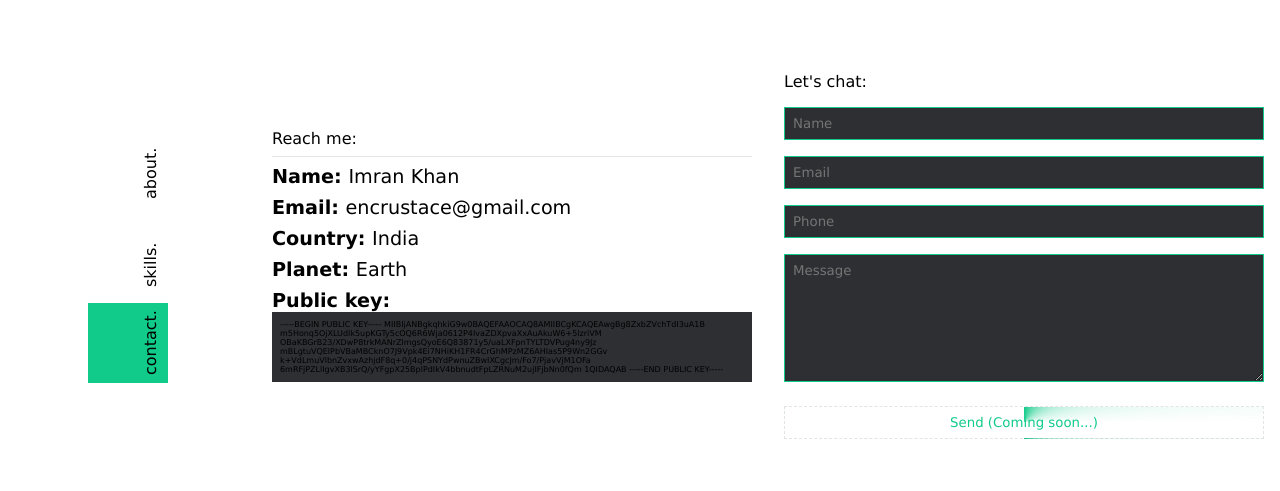
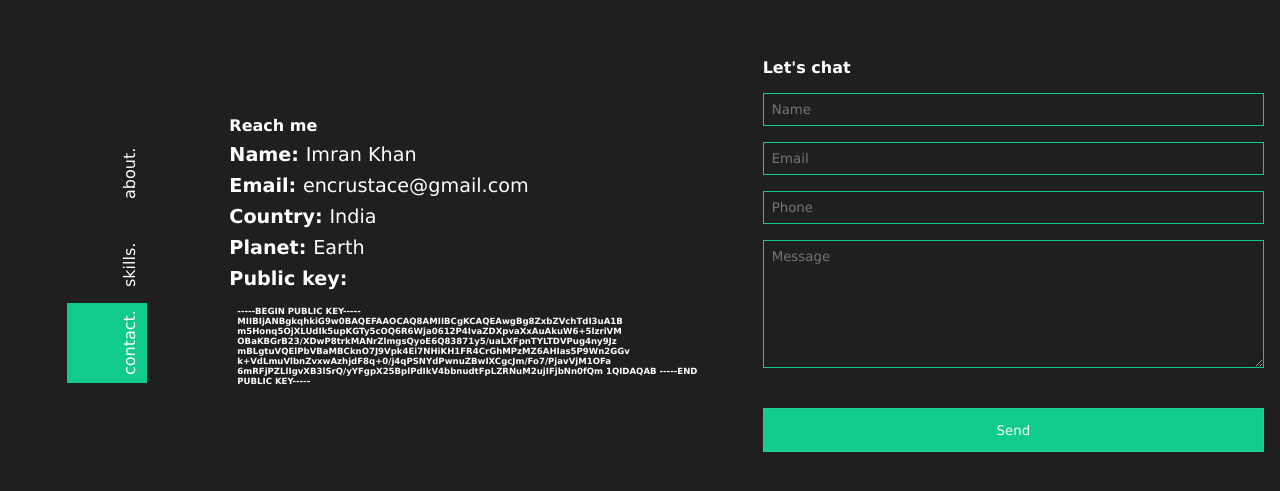
Before and after one commit to encrustace/portfolio, a Next.js app: page /contact in a window 1280 px wide. Shown: the part 145-636 px from the top of the page. Built offline with nearby package versions, Linux system fonts and the light colour scheme.

Commit message:
Updated contact page

```diff
--- a/package.json
+++ b/package.json
@@ -12,6 +12,7 @@
   },
   "dependencies": {
     "next": "^14.1.3",
+    "nodemailer": "^6.9.13",
     "react": "^18.2.0",
     "react-dom": "^18.2.0"
   },
--- /dev/null
+++ b/src/app/components/loader/page.jsx
@@ -0,0 +1,6 @@
+import styles from "./page.module.css"
+export default function Loader() {
+    return (
+        <div className={styles.loaderLine}></div>
+    )
+}
--- /dev/null
+++ b/src/app/components/loader/page.module.css
@@ -0,0 +1,36 @@
+.loaderLine {
+    width: 100%;
+    height: 3px;
+    position: relative;
+    overflow: hidden;
+    background-color: #ddd;
+    z-index: 1;
+}
+
+.loaderLine:before {
+    content: "";
+    position: absolute;
+    left: -50%;
+    height: 3px;
+    width: 40%;
+    background-color: var(--highlightColor);
+    -webkit-animation: lineAnim 1s linear infinite;
+    -moz-animation: lineAnim 1s linear infinite;
+    animation: lineAnim 1s linear infinite;
+}
+
+@keyframes lineAnim {
+    0% {
+        left: -40%;
+    }
+
+    50% {
+        left: 20%;
+        width: 80%;
+    }
+
+    100% {
+        left: 100%;
+        width: 100%;
+    }
+}
--- a/src/app/components/navbar/page.module.css
+++ b/src/app/components/navbar/page.module.css
@@ -9,6 +9,7 @@
 }
 
 .link {
+  color: var(--lightButtonTextColor);
   height: 80px;
   width: 80px;
   text-decoration: none;
@@ -16,7 +17,6 @@
   align-items: flex-end;
   justify-content: flex-start;
   padding: 0.5rem;
-  color: var(--color);
   transform: rotate(-90deg);
   transition: all 0.3s ease;
   outline: none;
--- /dev/null
+++ b/src/app/components/overlay/page.jsx
@@ -0,0 +1,12 @@
+import styles from "./page.module.css";
+
+export default function Overlay({ title, message }) {
+    return (
+        <div className={styles.main}>
+            <div className={styles.content}>
+                <h4>{title}</h4>
+                {message}
+            </div>
+        </div>
+    )
+}
--- /dev/null
+++ b/src/app/components/overlay/page.module.css
@@ -0,0 +1,18 @@
+.main {
+    display: flex;
+    flex-direction: column;
+    align-items: center;
+    justify-content: center;
+    height: 100%;
+    width: 100%;
+}
+
+.content {
+    display: flex;
+    flex-direction: column;
+    align-items: center;
+    justify-content: center;
+    background: rgba(5, 5, 5, 0.795);
+    padding: 40px;
+    gap: 1rem;
+}
--- a/src/app/contact/page.jsx
+++ b/src/app/contact/page.jsx
@@ -1,25 +1,83 @@
+"use client"
+import { useState } from "react";
 import styles from "./page.module.css";
 import { contact } from "@/utils/data";
+import Loader from "../components/loader/page";
+import sendEmail from "@/services/emailService";
+import Overlay from "../components/overlay/page";
 
 export default function ContactPage() {
+  const [name, setName] = useState("")
+  const [email, setEmail] = useState("")
+  const [phone, setPhone] = useState("")
+  const [message, setMessage] = useState("")
+  const [error, setError] = useState("");
+  const [loading, setLoading] = useState(false);
+  const [response, setResponse] = useState("");
+
+
+  function hideOverlay() {
+    setTimeout(() => {
+      setResponse("")
+    }, 5000)
+  }
+
+  async function handleEmailSend() {
+    if (name === "") {
+      setError("Name can not be empty!")
+    } else if (email === "") {
+      setError("Email can not be empty!")
+    } else if (message === "") {
+      setError("Message can not be empty!")
+    } else {
+      const resqBody = {
+        name: name,
+        email: email,
+        phone: phone,
+        message: message
+      }
+      try {
+        setLoading(true)
+        const resp = await sendEmail(resqBody)
+        setLoading(false)
+        setMessage("")
+        setResponse("Sent");
+        hideOverlay()
+      } catch (error) {
+        setError(error.message)
+        setLoading(false)
+        setResponse("Not sent, try again!")
+        hideOverlay()
+      }
+    }
+  }
+  function address(title, value) {
+    return (
+      <div className={styles.text}>{title}: <span>{value}</span></div>
+    )
+  }
   return (
     <div className={styles.main}>
-      <div className={styles.address}>
-        <p className={styles.addressHeader}>Reach me:</p>
-        <p className={styles.text}>Name: <span>{contact.name}</span></p>
-        <p className={styles.text}>Email: <span>{contact.email}</span></p>
-        <p className={styles.text}>Country: <span>{contact.country}</span></p>
-        <p className={styles.text}>Planet: <span>{contact.planet}</span></p>
-        <p className={styles.text}>Public key:<div className={styles.publicKey}><p>{contact.publikKey}</p></div></p>
+      <div className={styles.content}>
+        <div className={styles.address}>
+          <h4>Reach me</h4>
+          {address("Name", contact.name)}
+          {address("Email", contact.email)}
+          {address("Country", contact.country)}
+          {address("Planet", contact.planet)}
+          <h3 className={styles.text}>Public key:<div className={styles.publicKey}><h6>{contact.publikKey}</h6></div></h3>
+        </div>
+        <div className={styles.form}>
+          <h4>Let&apos;s chat {error}</h4>
+          <input className={styles.input} placeholder="Name" value={name} onChange={(event) => { setName(event.target.value); setError("") }} />
+          <input className={styles.input} placeholder="Email" value={email} onChange={(event) => { setEmail(event.target.value); setError("") }} />
+          <input className={styles.input} placeholder="Phone" value={phone} onChange={(event) => { setPhone(event.target.value); setError("") }} />
+          <textarea className={styles.message} placeholder="Message" value={message} onChange={(event) => { setMessage(event.target.value); setError("") }} />
+          <h5 className={styles.error}>{error}</h5>
+          <button disabled={loading} className={styles.sendBtn} onClick={() => handleEmailSend()}> {loading ? <Loader /> : "Send"}</button>
+        </div>
       </div>
-      <div className={styles.form}>
-        <p>Let&apos;s chat:</p>
-        <input className={styles.input} placeholder="Name" />
-        <input className={styles.input} placeholder="Email" />
-        <input className={styles.input} placeholder="Phone" />
-        <textarea className={styles.message} placeholder="Message" />
-        <button className={styles.sendBtn}>Send (Coming soon...)</button>
-      </div>
+      {response != "" && <div className={styles.overlay}> <Overlay title={"Email"} message={response} /></div>}
     </div>
   );
 }
--- a/src/app/contact/page.module.css
+++ b/src/app/contact/page.module.css
@@ -1,11 +1,31 @@
 .main {
   display: flex;
-  flex: 1;
+  position: relative;
+  height: 100%;
+  width: 100%;
+}
+
+.content {
+  display: flex;
+  position: absolute;
+  top: 0;
+  left: 0;
+  width: 100%;
+  height: 100%;
   flex-direction: row;
   justify-content: space-between;
   align-items: center;
   overflow-y: auto;
   overflow: auto;
+}
+
+.overlay{
+  position: absolute;
+  top: 0;
+  left: 0;
+  width: 100%;
+  height: 100%;
+  z-index: 1;
 }
 
 .address {
@@ -15,11 +35,6 @@
   flex: 1;
   padding: 1rem;
   width: 50%;
-}
-
-.addressHeader {
-  border-bottom: 1px solid var(--dividerColor);
-  padding-bottom: 0.5rem;
 }
 
 .text {
@@ -34,10 +49,11 @@
 }
 
 .publicKey {
-  background: var(--lightButtonColor);
   width: 100%;
   text-wrap: wrap;
   padding: 0.5rem;
+  margin-top: 0.5rem;
+  font-size: 0.8rem;
 }
 
 .publicKey p {
@@ -57,43 +73,51 @@
 
 .input {
   padding: 0.5rem;
-  background: var(--lightButtonColor);
+  background: inherit;
   border: 1px solid var(--highlightColor);
 }
 
 .message {
   height: 8rem;
   padding: 0.5rem;
-  background: var(--lightButtonColor);
+  background: inherit;
   border: 1px solid var(--highlightColor);
 }
 
+.error {
+  margin-top: 0.5rem;
+  color: var(--errorColor);
+}
+
 .sendBtn {
-  margin-top: 0.5rem;
   padding: 0.5rem;
-  background: conic-gradient(var(--highlightColor), transparent 90deg);
-  border: 1px dashed var(--dividerColor);
-  color: var(--highlightColor);
+  width: 100%;
+  height: 44px;
+  background: var(--highlightColor);
+  border: 1px solid var(--dividerColor);
+  color: var(--lightButtonTextColor);
   cursor: pointer;
 }
 
 .sendBtn:hover {
-  border: 1px dashed var(--highlightColor);
+  border: 1px solid;
 }
 
 
 @media (orientation: portrait) {
-  .main {
+  .content {
     padding-right: 0%;
     align-items: center;
     justify-content: center;
     flex-direction: column;
   }
-  .address{
+
+  .address {
     width: 100%;
     height: fit-content;
   }
-  .form{
+
+  .form {
     width: 100%;
     height: fit-content;
   }
--- a/src/app/globals.css
+++ b/src/app/globals.css
@@ -1,13 +1,24 @@
 :root {
-  --background: white;
-  --color: black;
+  --background: #1f1f1f;
+  --color: white;
   --lightColor: rgba(255, 255, 255, 0.50);
-  --boderColor: rgba(0, 0, 0, 0.1);
+  --highlightColor: #10CB8A;
+  --boderColor: rgba(255, 255, 255, 0.1);
   --buttonColor: #0d4531cc;
   --lightButtonColor: rgb(45, 47, 51);
   --lightButtonTextColor: white;
+  --dividerColor: rgba(255, 255, 255, 0.1);
+  --errorColor: red;
+  /* --background: white;
+  --color: black;
+  --lightColor: rgba(0, 0, 0, 0.5);
   --highlightColor: #10CB8A;
+  --boderColor: rgba(255, 255, 255, 0.1);
+  --buttonColor: #0d4531cc;
+  --lightButtonColor: rgb(45, 47, 51);
+  --lightButtonTextColor: rgb(0, 0, 0);
   --dividerColor: rgba(0, 0, 0, 0.1);
+  --errorColor: red; */
 }
 
 @media (prefers-color-scheme: dark) {
@@ -17,10 +28,11 @@
     --lightColor: rgba(255, 255, 255, 0.50);
     --highlightColor: #10CB8A;
     --boderColor: rgba(255, 255, 255, 0.1);
-    --buttonColor: #0d4531cc;;
+    --buttonColor: #0d4531cc;
     --lightButtonColor: rgb(45, 47, 51);
     --lightButtonTextColor: white;
     --dividerColor: rgba(255, 255, 255, 0.1);
+    --errorColor: red;
   }
 }
 
--- a/src/app/skills/page.module.css
+++ b/src/app/skills/page.module.css
@@ -19,6 +19,7 @@
   width: 250px;
   gap: 0.5rem;
   cursor: pointer;
+  background: var(--lightButtonColor);
 }
 .skillDiv::before {
   position: absolute;
--- /dev/null
+++ b/src/services/emailService.js
@@ -0,0 +1,83 @@
+"use server"
+import nodemailer from "nodemailer";
+
+
+export default async function sendEmail(response) {
+    try {
+        const transporter = nodemailer.createTransport({
+            service: "gmail",
+            host: "smtp.gmail.com",
+            port: 465,
+            secure: true,
+            auth: {
+                user: process.env.EMAIL,
+                pass: process.env.PASSWORD
+            }
+        })
+        const mailOptions = {
+            from: "encrustfolio@gmail.com",
+            to: "encrustace@gmail.com",
+            subject: "Message from " + response.name,
+            text: "New Message",
+            html: htmlBody(response)
+        }
+        const resp = await transporter.sendMail(mailOptions)
+        console.log('Email sent successfully!', resp);
+        return JSON.stringify(resp); // Returning info for further processing if needed
+    } catch (error) {
+        console.error('Error occurred:', error.message);
+        throw error; // Rethrow error for handling outside
+
+    }
+}
+
+function htmlBody(response) {
+    return (
+        `<!DOCTYPE html>
+        <html lang="en">
+        <head>
+            <meta charset="UTF-8">
+            <meta name="viewport" content="width=device-width, initial-scale=1.0">
+            <title>OTP Email</title>
+            <style>
+                body {
+                    font-family: Arial, sans-serif;
+                    background-color: #f2f2f2;
+                    margin: 0;
+                    padding: 0;
+                }
+                .container {
+                    max-width: 600px;
+                    margin: 20px auto;
+                    padding: 20px;
+                    background-color: #ffffff;
+                    border-radius: 8px;
+                    box-shadow: 0 0 10px rgba(0, 0, 0, 0.1);
+                }
+                p {
+                    text-align: center;
+                    font-size: 18px;
+                }
+                .message {
+                    font-size: 24px;
+                    text-align: center;
+                    padding: 20px;
+                    background-color: #10CB8A;
+                    color: #ffffff;
+                    border-radius: 8px;
+                    margin-top: 20px;
+                }
+            </style>
+        </head>
+        <body>
+            <div class="container">
+                <p>You have received message from: ${response.name}</p>
+                <p>Email: ${response.email}</p>
+                <p>Mobile: ${response.phone}</p>
+                <div class="message">${response.message}</div>
+            </div>
+        </body>
+        </html>
+        `
+    )
+}
```
Also changed, not shown: 2 other files (tests, documents, lock files or other folders).
